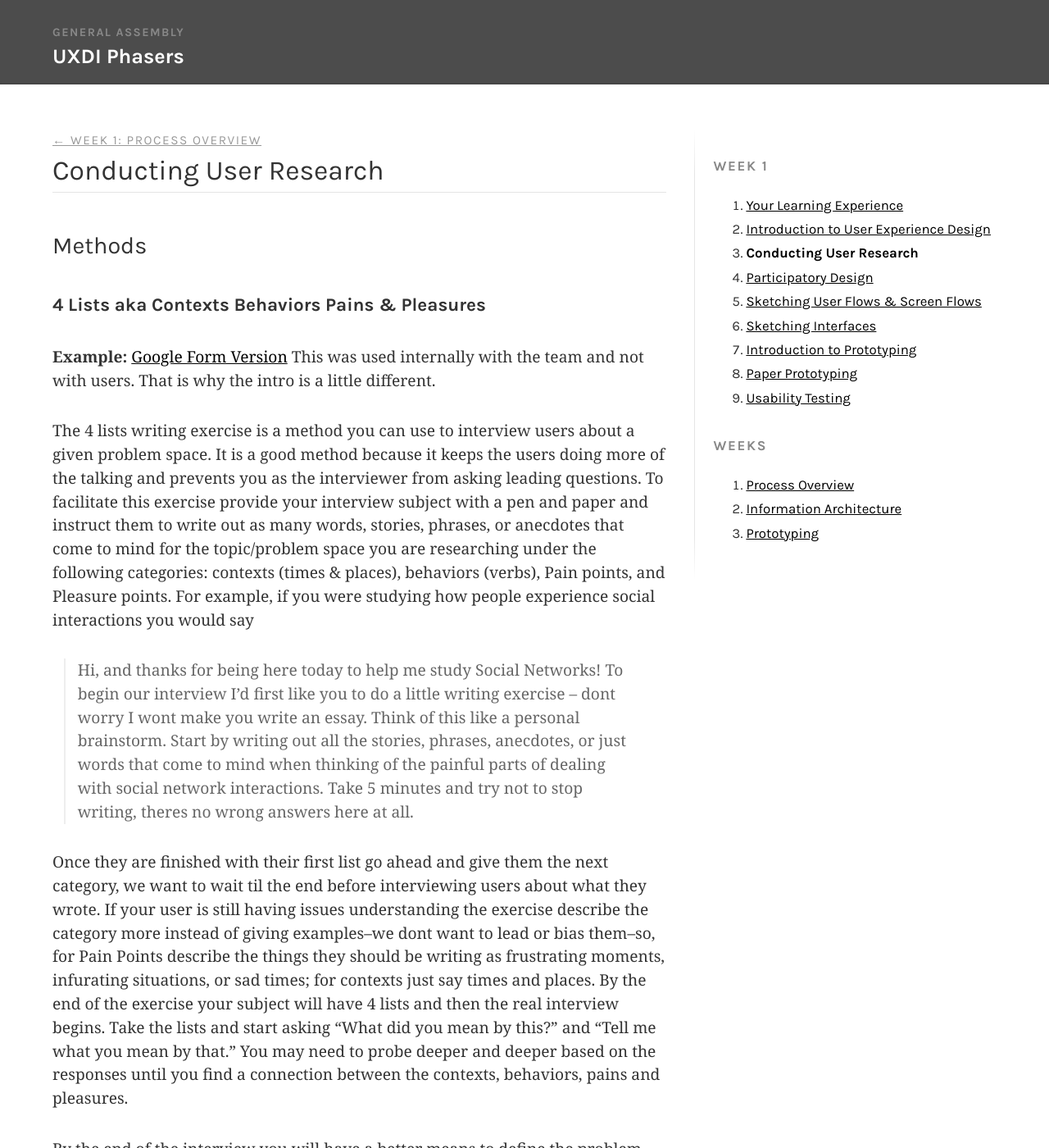
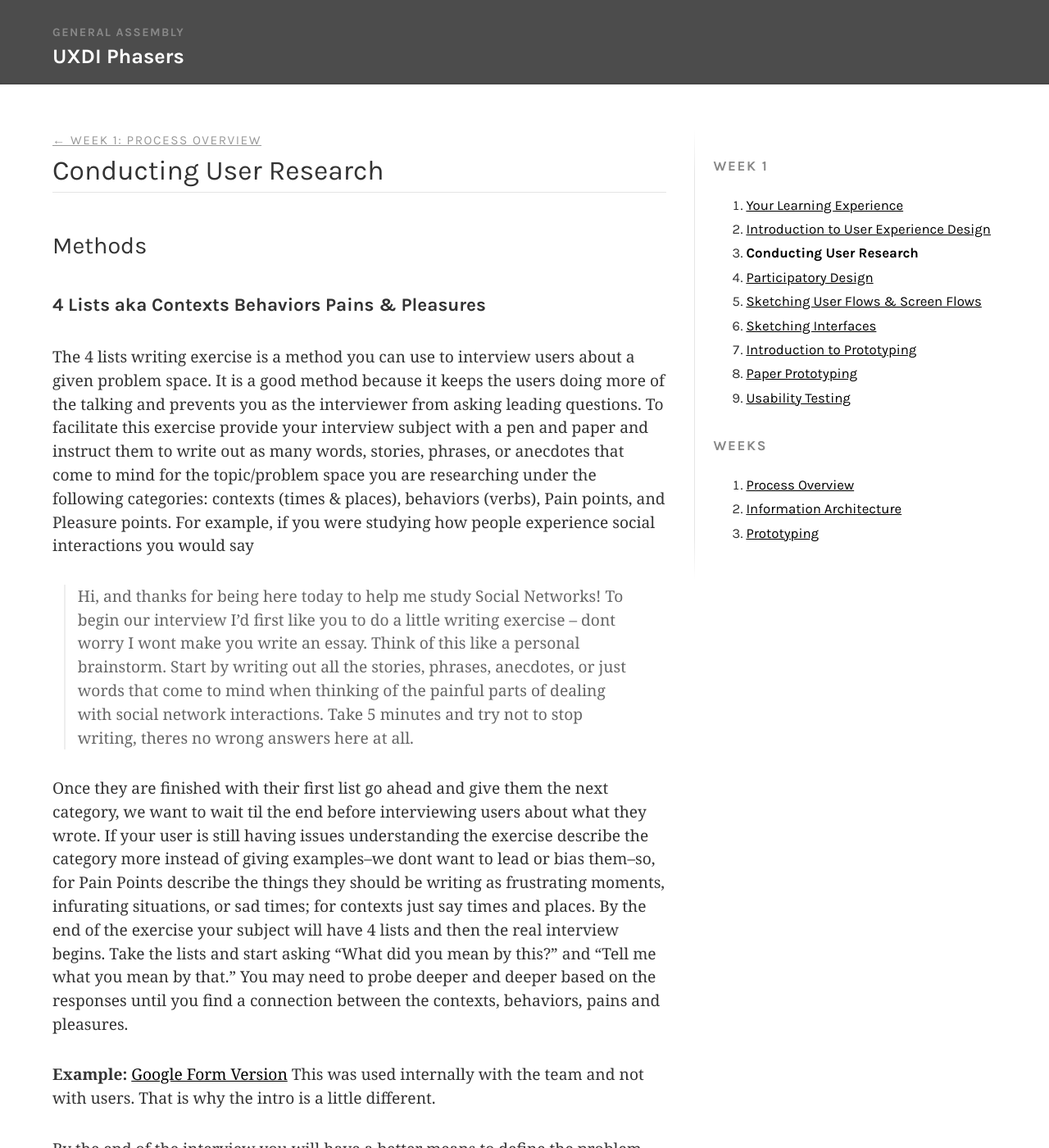
Before and after one commit to nevanscott/lightsabers, a Jekyll site: the page built from _lessons/1-3-user-research.md, in a window 1280 px wide and 1400 px high. Shown: the whole window at 82% size. Built offline with Jekyll 4.4.1, drawn with Linux system fonts in a browser that asks for light colours; Markdown is read by kramdown in place of the engine named in the settings.

```diff
--- a/_lessons/1-3-user-research.md
+++ b/_lessons/1-3-user-research.md
@@ -61,13 +61,14 @@ terms:
 
 ### 4 Lists aka Contexts Behaviors Pains & Pleasures
 
-**Example:** [Google Form Version](https://docs.google.com/forms/d/1u2tq-j4ToNwOBpp_f9yDezNnSCXtfpFrIAqkoO-eaCo/viewform)
-This was used internally with the team and not with users. That is why the intro is a little different.
-
 The 4 lists writing exercise is a method you can use to interview users about a given problem space. It is a good method because it keeps the users doing more of the talking and prevents you as the interviewer from asking leading questions. To facilitate this exercise provide your interview subject with a pen and paper and instruct them to write out as many words, stories, phrases, or anecdotes that come to mind for the topic/problem space you are researching under the following categories: contexts (times & places), behaviors (verbs), Pain points, and Pleasure points. For example, if you were studying how people experience social interactions you would say
 
 > Hi, and thanks for being here today to help me study Social Networks! To begin our interview I'd first like you to do a little writing exercise --  dont worry I wont make you write an essay. Think of this like a personal brainstorm. Start by writing out all the stories, phrases, anecdotes, or just words that come to mind when thinking of the painful parts of dealing with social network interactions. Take 5 minutes and try not to stop writing, theres no wrong answers here at all.
 
 Once they are finished with their first list go ahead and give them the next category, we want to wait til the end before interviewing users about what they wrote. If your user is still having issues understanding the exercise describe the category more instead of giving examples--we dont want to lead or bias them--so, for Pain Points describe the things they should be writing as frustrating moments, infurating situations, or sad times; for contexts just say times and places.  By the end of the exercise your subject will have 4 lists and then the real interview begins. Take the lists and start asking "What did you mean by this?" and "Tell me what you mean by that." You may need to probe deeper and deeper based on the responses until you find a connection between the contexts, behaviors, pains and pleasures.
 
+**Example:** [Google Form Version](https://docs.google.com/forms/d/1u2tq-j4ToNwOBpp_f9yDezNnSCXtfpFrIAqkoO-eaCo/viewform)
+This was used internally with the team and not with users. That is why the intro is a little different.
+
+
 By the end of the interview you will have a better means to define the problem space you are studying through connections between contexts (times and places), motivations (avoiding pains or pleasures), and user goals (outcome of behavior).
```
